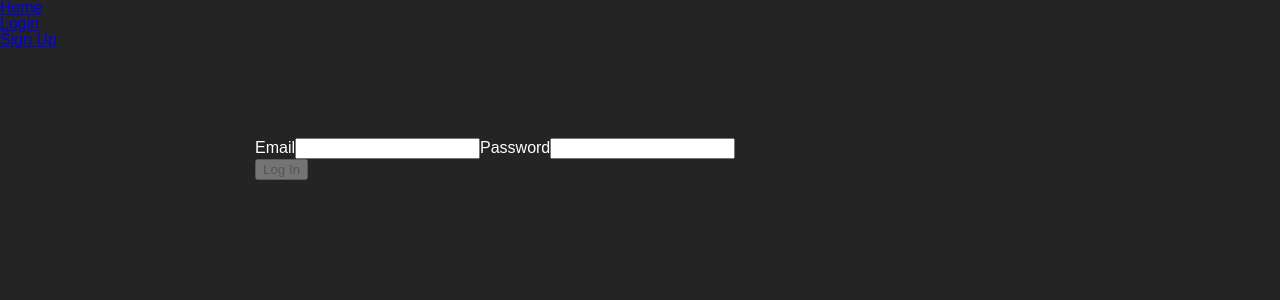
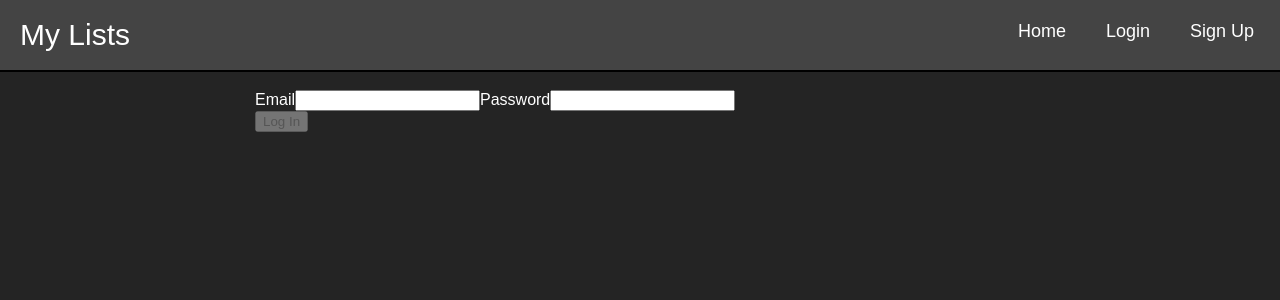
Before and after one commit to ErikScow/Todo-List, a React (Create React App) app in the folder front-end/: page /login in a window 1280 px wide. Shown: the top 300 px of the page. Built offline with nearby package versions, Linux system fonts and the light colour scheme.

Commit message:
Started styling pre-login pages, updated styling forms.

```diff
--- a/front-end/src/App.css
+++ b/front-end/src/App.css
@@ -78,6 +78,12 @@ table {
 .top-nav button:hover {
   cursor: pointer;
   color: lightslategrey;
+}
+.top-nav .links-container {
+  display: flex;
+  flex-flow: row nowrap;
+  justify-content: space-between;
+  width: 20%;
 }
 
 body {
@@ -259,9 +265,9 @@ body {
   position: fixed;
   z-index: 500;
   background-color: #313131;
-  width: 48%;
+  width: 36%;
   height: 75%;
-  left: 26%;
+  left: 32%;
   top: 11%;
   border-radius: 10px;
   transition: all 0.3s ease-out;
@@ -310,10 +316,15 @@ body {
   font-size: 18px;
   padding-bottom: 25px;
 }
-.modal form input {
+.modal form input, .modal form textarea {
+  font-family: Arial, Helvetica, sans-serif;
   display: block;
   background: #e0e0e0;
   border-radius: 5px;
+}
+.modal form textarea {
+  width: 146px;
+  resize: none;
 }
 .modal form .radio-container {
   width: 152px;
--- a/front-end/src/Components/navigation/Nav.js
+++ b/front-end/src/Components/navigation/Nav.js
@@ -39,12 +39,14 @@ const Nav = () => {
 
     if (loggedInStatus === false){
         return(
-            <div className=''>
-                <ul>
-                    <li><Link to="/">Home</Link></li>
-                    <li><Link to="/login">Login</Link></li>
-                    <li><Link to="/register">Sign Up</Link></li>
-                </ul>
+            <div className='top-nav'>
+                <h1>My Lists</h1>
+                <div className='links-container'>
+                    <Link to="/"><button>Home</button></Link>
+                    <Link to="/login"><button>Login</button></Link>
+                    <Link to="/register"><button>Sign Up</button></Link>
+                </div>
+
             </div>
 
 
--- a/front-end/src/Components/task/task-forms/CreateSubTask2Form.js
+++ b/front-end/src/Components/task/task-forms/CreateSubTask2Form.js
@@ -8,8 +8,7 @@ const validationSchema = yup.object().shape({
         .string()
         .required('Required'),
     task_description: yup
-        .string()
-        .required('Required'),
+        .string(),
     created: yup
         .string(),
     complete_by: yup
@@ -118,7 +117,7 @@ const CreateSubTask2Form = (props) => {
                 </label>
                 <label>
                     Description:
-                    <input
+                    <textarea
                         type = 'text'
                         name = 'task_description'
                         onChange = {changeHandler}
--- a/front-end/src/Components/task/task-forms/CreateSubTaskForm.js
+++ b/front-end/src/Components/task/task-forms/CreateSubTaskForm.js
@@ -8,8 +8,7 @@ const validationSchema = yup.object().shape({
         .string()
         .required('Required'),
     task_description: yup
-        .string()
-        .required('Required'),
+        .string(),
     created: yup
         .string(),
     complete_by: yup
@@ -115,7 +114,7 @@ const CreateSubTaskForm = (props) => {
                 </label>
                 <label>
                     Description:
-                    <input
+                    <textarea
                         type = 'text'
                         name = 'task_description'
                         onChange = {changeHandler}
--- a/front-end/src/Components/task/task-forms/CreateTaskForm.js
+++ b/front-end/src/Components/task/task-forms/CreateTaskForm.js
@@ -8,8 +8,7 @@ const validationSchema = yup.object().shape({
         .string()
         .required('Required'),
     task_description: yup
-        .string()
-        .required('Required'),
+        .string(),
     created: yup
         .string(),
     complete_by: yup
@@ -112,7 +111,7 @@ const CreateTaskForm = (props) => {
                     </label>
                     <label>
                         Description:
-                        <input
+                        <textarea
                             type = 'text'
                             name = 'task_description'
                             onChange = {changeHandler}
--- a/front-end/src/Components/task/task-forms/UpdateSubTask2Form.js
+++ b/front-end/src/Components/task/task-forms/UpdateSubTask2Form.js
@@ -139,7 +139,7 @@ const UpdateSubTask2Form = (props) => {
                 </label>
                 <label>
                     New Description:
-                    <input
+                    <textarea
                         type = 'text'
                         name = 'task_description'
                         onChange = {changeHandler}
--- a/front-end/src/Components/task/task-forms/UpdateSubTaskForm.js
+++ b/front-end/src/Components/task/task-forms/UpdateSubTaskForm.js
@@ -129,7 +129,7 @@ const UpdateSubTaskForm = (props) => {
                 </label>
                 <label>
                     New Description:
-                    <input
+                    <textarea
                         type = 'text'
                         name = 'task_description'
                         onChange = {changeHandler}
--- a/front-end/src/Components/task/task-forms/UpdateTaskForm.js
+++ b/front-end/src/Components/task/task-forms/UpdateTaskForm.js
@@ -117,7 +117,7 @@ const UpdateTaskForm = (props) => {
                 </label>
                 <label>
                     New Description:
-                    <input
+                    <textarea
                         type = 'text'
                         name = 'task_description'
                         onChange = {changeHandler}
--- a/front-end/src/stylesheets/partials/_top-nav.scss
+++ b/front-end/src/stylesheets/partials/_top-nav.scss
@@ -1,3 +1,5 @@
+
+
 .top-nav{
     background: #444444;
     position:fixed;
@@ -23,4 +25,8 @@
         cursor: pointer;
         color: $button-hover;
     }
+    .links-container{
+        @include flex(row nowrap, space-between);
+        width: 20%;
+    }
 }
```
Also changed, not shown: front-end/src/stylesheets/partials/_forms.scss (+8 -3 lines), 1 other file (tests, documents, lock files or other folders).
